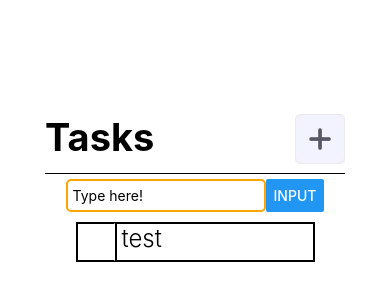
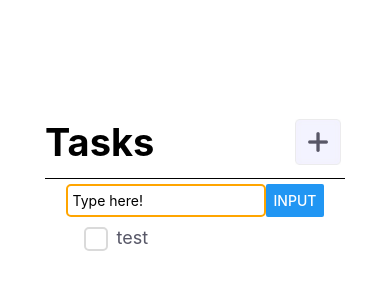
Before and after one commit to SzHHard/myFirstMobileTodo, a React Native app: screen / in a window 390 px wide. Shown: the part 232-532 px from the top of the page. Built offline with nearby package versions, Linux system fonts and the light colour scheme.

Commit message:
added some styling

```diff
--- a/Todos/todo.js
+++ b/Todos/todo.js
@@ -27,7 +27,7 @@ class Todo extends React.Component {
                     <TouchableHighlight style={{ width: 40 }}  onPress={this.toggleDone} >
 
 
-                            <Text style = {{fontSize: 25, color: 'green'}}> {checkMark} </Text>
+                            <Text style = {{fontSize: 20, color: '#00ff7f'}}> {checkMark} </Text>
 
                     </TouchableHighlight >
                 </View>
@@ -36,7 +36,7 @@ class Todo extends React.Component {
 
 
                 <View style={styles.todo}>
-                    <Text style={{ fontSize: 24, marginLeft: 5, fontWeight: 300 }}>{this.props.todo.text}</Text>
+                    <Text style={{ fontSize: 18, marginLeft: 10, color: '#575767' }}>{this.props.todo.text}</Text>
                 </View>
 
             </View>
@@ -52,21 +52,18 @@ const styles = StyleSheet.create({
     },
 
     todo: {
-        height: 40,
+        height: 30,
         width: 200,
-        borderStyle: 'solid',
-        borderWidth: 2,
-        borderColor: 'black',
     },
 
     checkBox: {
         marginRight: -1,
         borderWidth: 2,
         borderStyle: 'solid',
-        borderColor: 'black',
-        borderRightColor: 'white',
-        width: 40,
-        height: 40
+        borderColor: '#DADADA',
+        borderRadius: 5,
+        width: 24,
+        height: 24
     }
 })
 
--- a/inputComponents/plusSignImg.js
+++ b/inputComponents/plusSignImg.js
@@ -18,7 +18,7 @@ class InpPanel extends React.Component {
 
                     <Text style={{ fontSize: 38, fontWeight: 'bold' }}>Tasks</Text>
                     <TouchableHighlight style={{ width: 50 }} >
-                        <Image onPress={this.handlePress} source={require('../plus.jpg')} style={{  width: 50, height: 50 }} />
+                        <Image onPress={this.handlePress} source={require('../plus.jpg')} style={{  width: 46, height: 46 }} />
                     </TouchableHighlight >
 
             </View>
```
